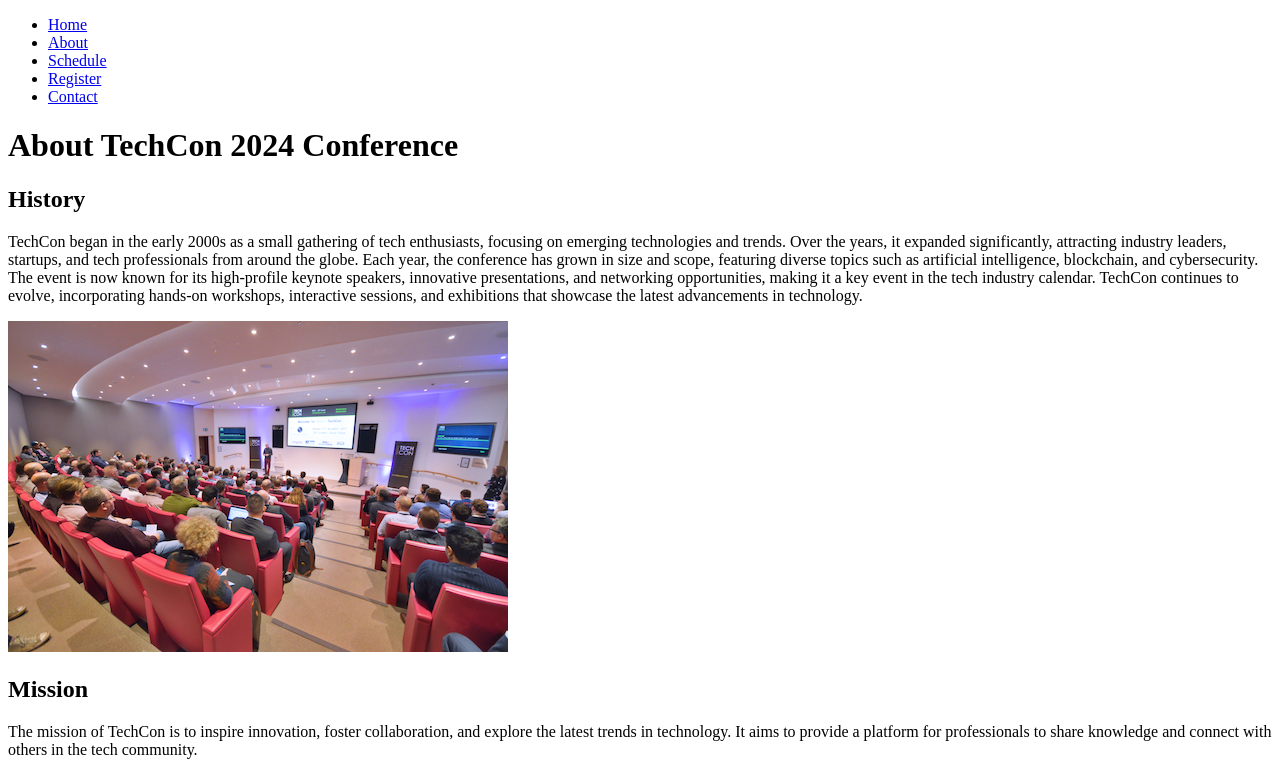
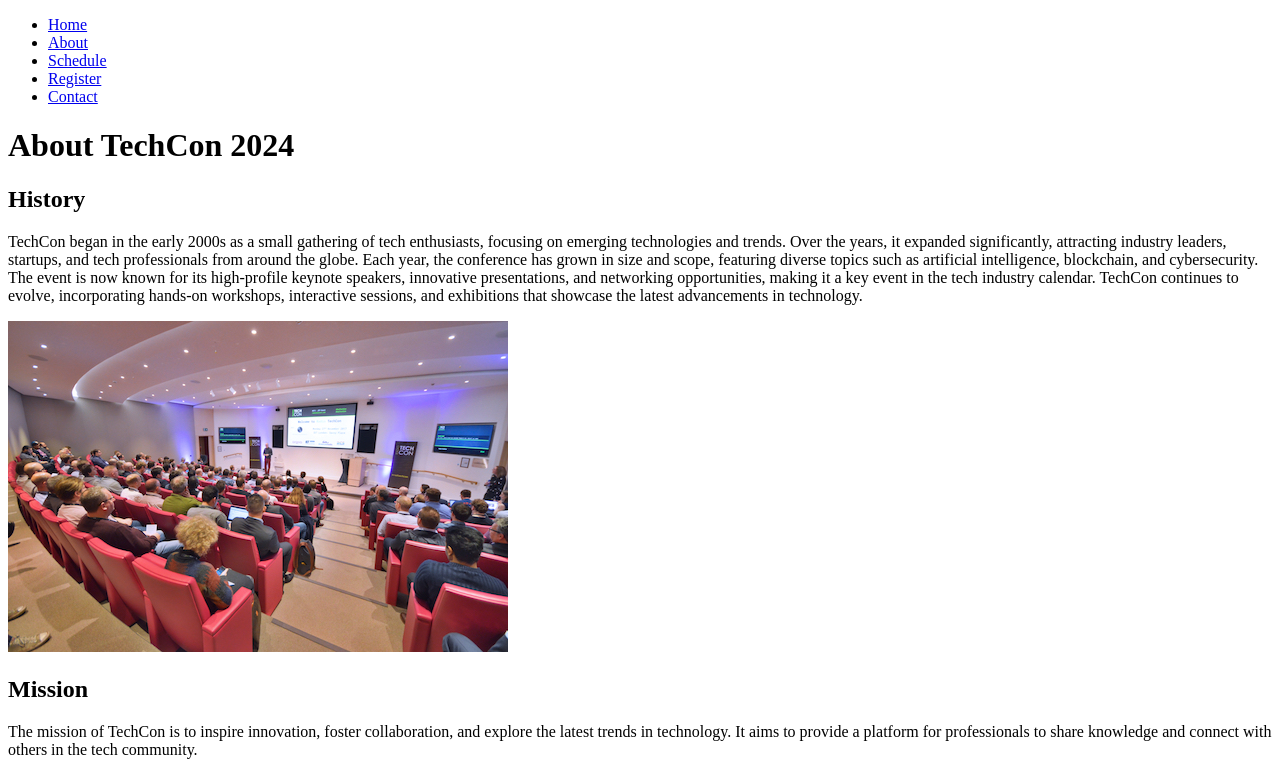
Before and after one commit to victor20-tech/TechCon_HTML, a plain HTML site: page techcon_website/about.html in a window 1280 px wide. Shown: the top 772 px of the page. Drawn offline with Linux system fonts and the light colour scheme.

Commit message:
Update about.html

```diff
--- a/techcon_website/about.html
+++ b/techcon_website/about.html
@@ -16,7 +16,7 @@
                 <li><a href="contact.html">Contact</a></li>
             </ul>
         </nav>
-        <h1>About TechCon 2024 Conference</h1>
+        <h1>About TechCon 2024</h1>
     </header>
     <main>
         <article>
```
